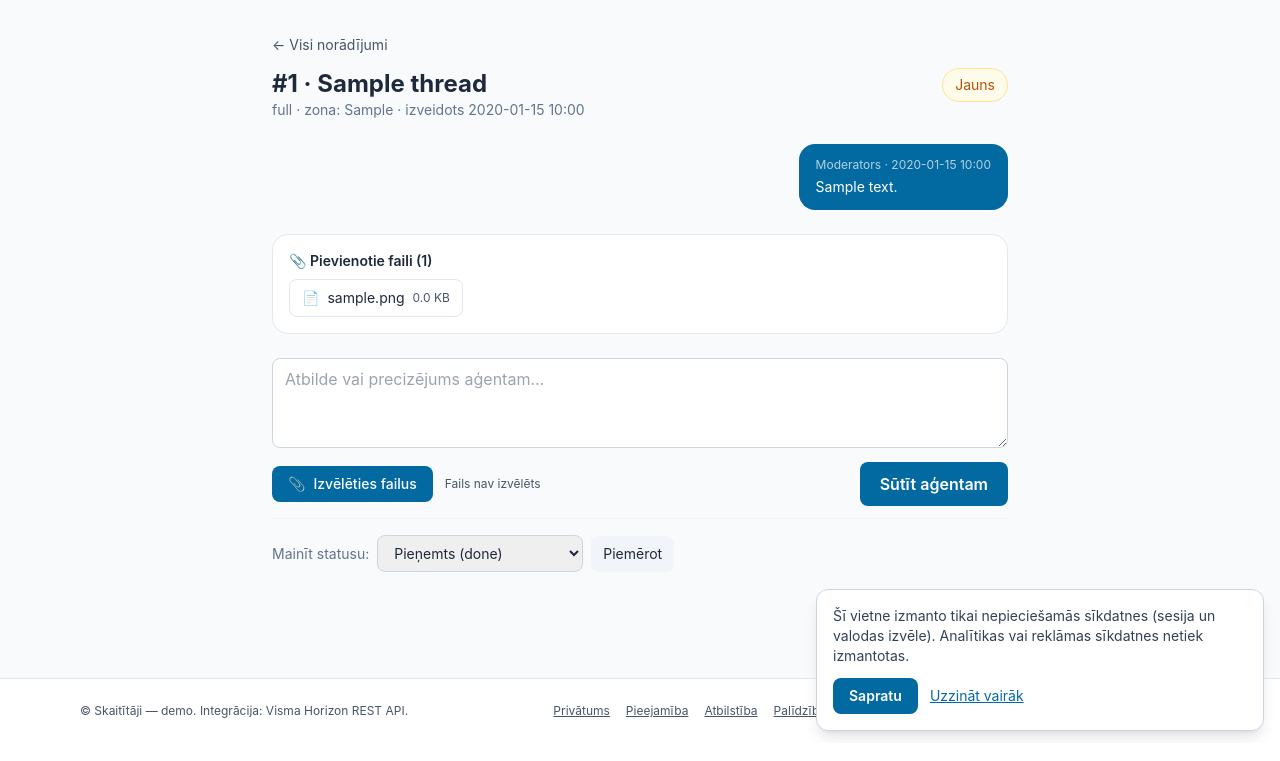
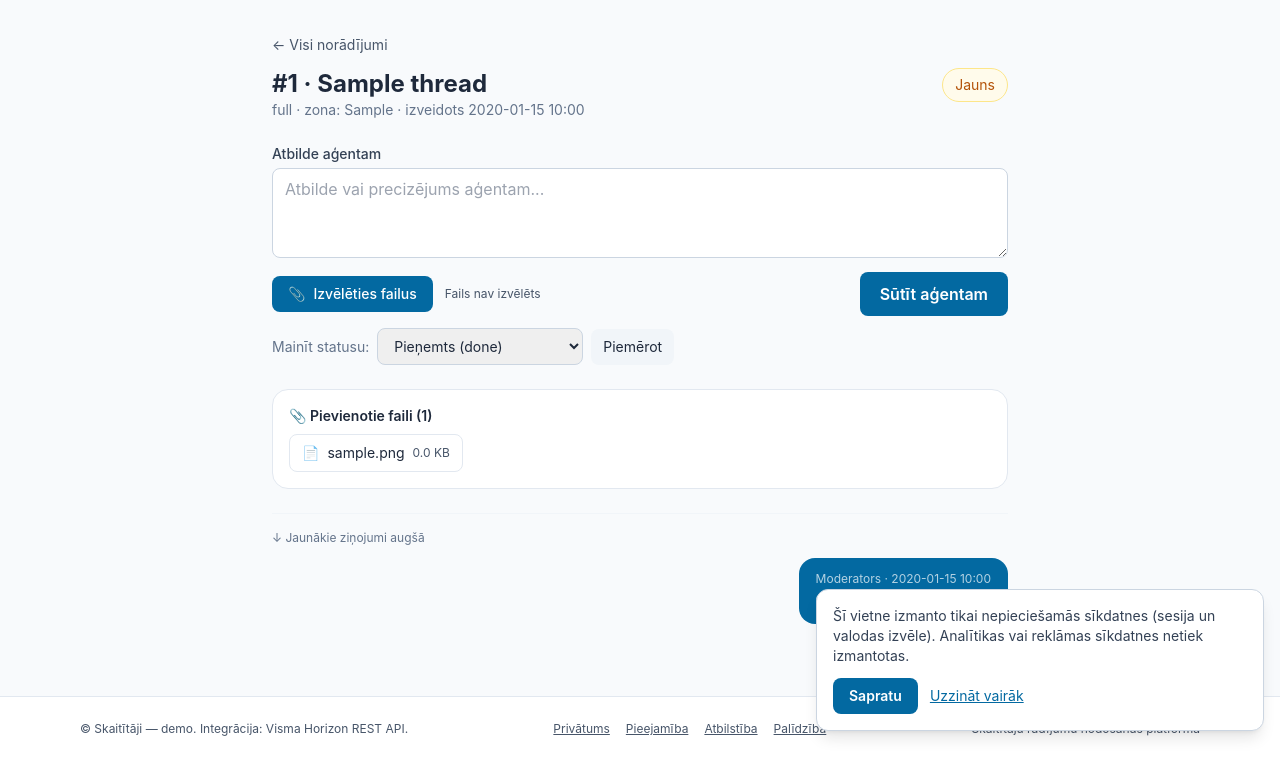
Before and after one commit to formytoys1-cmd/skaititaji, a FastAPI app: page /admin/inbox/1 in a window 1280 px wide. Shown: the part 57-818 px from the top of the page. Before the commit the page ends 795 px from the top, so only its background shows below. Run offline with FastAPI, Linux system fonts and the light colour scheme; the visitor is signed in with stand-in values (Sample User, id 1); tables that the repository leaves empty hold one stand-in row (values such as "Sample post"); some libraries are stand-ins or nearby versions.

Commit message:
feat(inbox): переписка треда новыми сверху + форма ответа вверху
Раньше нужно было скроллить вниз, чтобы увидеть свежие сообщения. Теперь:
- форма ответа и смена статуса — сразу под заголовком (актуальное под рукой);
- переписка выводится новыми сверху (messages|reverse), история — вниз;
- добавлена подпись «↓ Новые сообщения сверху»;
- переведены подписи консоли (reply/send/status/attachments/авторы) на LV/RU/EN.

Co-authored-by: Copilot <223556219+Copilot@users.noreply.github.com>

```diff
--- a/app/templates/admin/inbox_thread.html
+++ b/app/templates/admin/inbox_thread.html
@@ -2,7 +2,7 @@
 {% block title %}Norādījums #{{ thread.id }} — {{ app_name }}{% endblock %}
 {% block content %}
 <section class="max-w-3xl mx-auto px-4 py-8">
-  <a href="/admin/inbox" class="text-sm text-slate-600 hover:brand-text">← Visi norādījumi</a>
+  <a href="/admin/inbox" class="text-sm text-slate-600 hover:brand-text">← {{ t('inbox.all_threads') }}</a>
 
   <div class="mt-3 flex items-start justify-between gap-3 flex-wrap">
     <div>
@@ -18,25 +18,41 @@
     <span class="px-3 py-1.5 rounded-full text-sm bg-{{ color }}-50 text-{{ color }}-700 border border-{{ color }}-200">{{ label }}</span>
   </div>
 
-  <!-- Переписка -->
-  <div class="mt-6 space-y-3">
-    {% for m in messages %}
-    <div class="flex {% if m.author.value == 'agent' %}justify-start{% else %}justify-end{% endif %}">
-      <div class="max-w-[85%] rounded-2xl px-4 py-3 border
-        {% if m.author.value == 'agent' %}bg-slate-50 border-slate-200{% else %}brand-bg text-white border-transparent{% endif %}">
-        <div class="text-xs mb-1 {% if m.author.value == 'agent' %}text-slate-600{% else %}text-white/70{% endif %}">
-          {{ 'Aģents' if m.author.value == 'agent' else 'Moderators' }} · {{ m.created_at.strftime('%Y-%m-%d %H:%M') }}
-        </div>
-        <div class="whitespace-pre-wrap text-sm">{{ m.body }}</div>
+  <!-- Ответ модератора — вверху, чтобы актуальное было сразу под рукой -->
+  <form method="post" action="/admin/inbox/{{ thread.id }}/reply" enctype="multipart/form-data" class="mt-6">
+    <label for="reply_body" class="block text-sm font-medium text-slate-700 mb-1">{{ t('inbox.reply_title') }}</label>
+    <textarea id="reply_body" name="body" rows="3" placeholder="Atbilde vai precizējums aģentam..." class="w-full px-3 py-2 rounded-lg border border-slate-300"></textarea>
+    <div class="flex items-center justify-between gap-3 mt-2 flex-wrap">
+      <div class="flex items-center gap-3">
+        <label class="fp-btn cursor-pointer inline-flex items-center gap-2 px-4 py-2 rounded-lg brand-bg text-white font-medium text-sm hover:opacity-90 focus-within:ring-2 focus-within:ring-sky-300" onclick="fpActivate(this)">
+          <span class="fp-icon" aria-hidden="true">📎</span>
+          <span>{{ t('inbox.choose_files') }}</span>
+          <input type="file" name="files" multiple class="sr-only"
+                 aria-label="{{ t('inbox.choose_files') }}"
+                 data-none="{{ t('inbox.no_file') }}" data-many="{{ t('inbox.files_n') }}"
+                 onchange="fpUpdate(this)">
+        </label>
+        <span class="file-name text-xs text-slate-600">{{ t('inbox.no_file') }}</span>
       </div>
+      <button class="px-5 py-2.5 rounded-lg brand-bg text-white font-semibold">{{ t('inbox.send') }}</button>
     </div>
-    {% endfor %}
-  </div>
+  </form>
+
+  <!-- Смена статуса -->
+  <form method="post" action="/admin/inbox/{{ thread.id }}/status" class="mt-3 flex items-center gap-2 flex-wrap">
+    <span class="text-sm text-slate-500">{{ t('inbox.change_status') }}:</span>
+    <select name="status" aria-label="{{ t('inbox.change_status') }}" class="text-sm px-3 py-2 rounded-lg border border-slate-300">
+      <option value="done">Pieņemts (done)</option>
+      <option value="rejected">Atcelt (rejected)</option>
+      <option value="new">Atkārtoti aģentam (new)</option>
+    </select>
+    <button class="text-sm px-3 py-2 rounded-lg bg-slate-100 hover:bg-slate-200">{{ t('inbox.apply') }}</button>
+  </form>
 
   <!-- Вложения -->
   {% if attachments %}
   <div class="mt-6 bg-white rounded-2xl border border-slate-200 p-4">
-    <div class="font-semibold text-sm mb-2">📎 Pievienotie faili ({{ attachments|length }})</div>
+    <div class="font-semibold text-sm mb-2">📎 {{ t('inbox.attachments') }} ({{ attachments|length }})</div>
     <div class="flex flex-wrap gap-2">
       {% for a in attachments %}
       <a href="/admin/inbox/attachment/{{ a.id }}" target="_blank"
@@ -50,35 +66,23 @@
   </div>
   {% endif %}
 
-  <!-- Ответ модератора -->
-  <form method="post" action="/admin/inbox/{{ thread.id }}/reply" enctype="multipart/form-data" class="mt-6">
-    <textarea name="body" rows="3" placeholder="Atbilde vai precizējums aģentam..." class="w-full px-3 py-2 rounded-lg border border-slate-300"></textarea>
-    <div class="flex items-center justify-between gap-3 mt-2 flex-wrap">
-      <div class="flex items-center gap-3">
-        <label class="fp-btn cursor-pointer inline-flex items-center gap-2 px-4 py-2 rounded-lg brand-bg text-white font-medium text-sm hover:opacity-90 focus-within:ring-2 focus-within:ring-sky-300" onclick="fpActivate(this)">
-          <span class="fp-icon" aria-hidden="true">📎</span>
-          <span>{{ t('inbox.choose_files') }}</span>
-          <input type="file" name="files" multiple class="sr-only"
-                 aria-label="{{ t('inbox.choose_files') }}"
-                 data-none="{{ t('inbox.no_file') }}" data-many="{{ t('inbox.files_n') }}"
-                 onchange="fpUpdate(this)">
-        </label>
-        <span class="file-name text-xs text-slate-600">{{ t('inbox.no_file') }}</span>
+  <!-- Переписка: новые сообщения сверху, история — вниз -->
+  <div class="mt-6 border-t border-slate-100 pt-4">
+    <div class="text-xs text-slate-500 mb-3">↓ {{ t('inbox.newest_top') }}</div>
+    <div class="space-y-3">
+      {% for m in messages|reverse %}
+      <div class="flex {% if m.author.value == 'agent' %}justify-start{% else %}justify-end{% endif %}">
+        <div class="max-w-[85%] rounded-2xl px-4 py-3 border
+          {% if m.author.value == 'agent' %}bg-slate-50 border-slate-200{% else %}brand-bg text-white border-transparent{% endif %}">
+          <div class="text-xs mb-1 {% if m.author.value == 'agent' %}text-slate-600{% else %}text-white/70{% endif %}">
+            {{ t('inbox.author_agent') if m.author.value == 'agent' else t('inbox.author_moderator') }} · {{ m.created_at.strftime('%Y-%m-%d %H:%M') }}
+          </div>
+          <div class="whitespace-pre-wrap text-sm">{{ m.body }}</div>
+        </div>
       </div>
-      <button class="px-5 py-2.5 rounded-lg brand-bg text-white font-semibold">Sūtīt aģentam</button>
+      {% endfor %}
     </div>
-  </form>
-
-  <!-- Смена статуса (отдельная форма) -->
-  <form method="post" action="/admin/inbox/{{ thread.id }}/status" class="mt-3 flex items-center gap-2 border-t border-slate-100 pt-4">
-    <span class="text-sm text-slate-500">Mainīt statusu:</span>
-    <select name="status" aria-label="Statuss" class="text-sm px-3 py-2 rounded-lg border border-slate-300">
-      <option value="done">Pieņemts (done)</option>
-      <option value="rejected">Atcelt (rejected)</option>
-      <option value="new">Atkārtoti aģentam (new)</option>
-    </select>
-    <button class="text-sm px-3 py-2 rounded-lg bg-slate-100 hover:bg-slate-200">Piemērot</button>
-  </form>
+  </div>
 
 </section>
 {% endblock %}
```
Also changed, not shown: app/i18n.py (+17 -0 lines).
